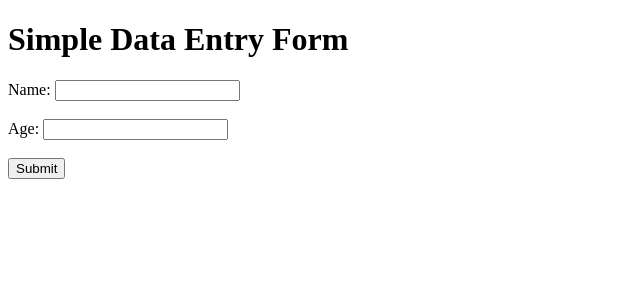
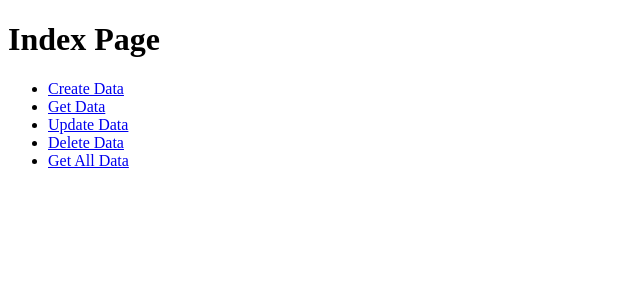
Before and after one commit to hanavy001/LabFinalDocker, a Flask app: page / in a window 1280 px wide. Shown: the top 300 px of the page, without its empty margins (0-640 px from the left). Run offline with Flask 2, Linux system fonts and the light colour scheme.

Commit message:
function work properly still need to style html and change database to online (currently local)

```diff
--- a/server.py
+++ b/server.py
@@ -5,61 +5,98 @@ from bson.objectid import ObjectId
 app = Flask(__name__)
 
 # Connect to MongoDB
-client = MongoClient('mongodb://mongo:27017/')  # Connect to MongoDB service named 'mongo' within Docker network
-db = client['bytehr_database']  # Connect to 'bytehr_database' database
-collection = db['data_collection']  # Access 'data_collection' collection within the database
+client = MongoClient('mongodb://mongo:27017/')
+db = client['bytehr_database']
+collection = db['data_collection']
 
-# Endpoint to render the form
-@app.route('/')
+# Route to display the form for creating data
+@app.route('/create', methods=['GET'])
+def create_page():
+    return render_template('create_data.html')
+
+# Route to handle creation of data
+@app.route('/create', methods=['POST'])
+def create_data():
+    try:
+        data = {
+            'name': request.form['name'],
+            'age': int(request.form['age'])
+        }
+        result = collection.insert_one(data)
+        return "Data created successfully", 201
+    except Exception as e:
+        return str(e), 400
+
+# Route to display the form for getting data by ID
+@app.route('/get', methods=['GET'])
+def get_page():
+    return render_template('get_data.html')
+
+# Route to handle getting data by ID
+@app.route('/get', methods=['POST'])
+def get_data():
+    data_id = request.form['data_id']
+    data = collection.find_one({"_id": ObjectId(data_id)})
+    if data:
+        # Convert ObjectId to string before returning JSON
+        data['_id'] = str(data['_id'])
+        return jsonify(data)
+    else:
+        return jsonify({"error": "Data not found"}), 404
+
+# Route to display the form for updating data by ID
+@app.route('/update', methods=['GET'])
+def update_page():
+    return render_template('update_data.html')
+
+# Route to handle updating data by ID
+@app.route('/update', methods=['POST'])
+def update_data():
+    try:
+        data_id = request.form['data_id']
+        data = {
+            'name': request.form['name'],
+            'age': int(request.form['age'])
+        }
+        result = collection.update_one({"_id": ObjectId(data_id)}, {"$set": data})
+        if result.modified_count:
+            return "Data updated successfully", 204
+        else:
+            return "Data not found", 404
+    except Exception as e:
+        return str(e), 400
+
+# Route to display the form for deleting data by ID
+@app.route('/delete', methods=['GET'])
+def delete_page():
+    return render_template('delete_data.html')
+
+# Route to handle deleting data by ID
+@app.route('/delete', methods=['POST'])
+def delete_data():
+    try:
+        data_id = request.form['data_id']
+        result = collection.delete_one({"_id": ObjectId(data_id)})
+        if result.deleted_count:
+            return "Data deleted successfully", 204
+        else:
+            return "Data not found", 404
+    except Exception as e:
+        return str(e), 400
+
+# Route to display the form for getting all data
+@app.route('/get_all', methods=['GET'])
+def get_all_page():
+    try:
+        all_data = list(collection.find())
+        return render_template('get_all_data.html', all_data=all_data)
+    except Exception as e:
+        return str(e), 400
+
+# Route for the index page
+@app.route('/', methods=['GET'])
 def index():
     return render_template('index.html')
 
-# Endpoint to create data
-@app.route('/data', methods=['POST'])
-def create_data():
-    data = {
-        'name': request.form['name'],
-        'age': int(request.form['age'])
-    }
-    result = collection.insert_one(data)  # Insert data into MongoDB collection
-    return jsonify({"message": "Data created successfully", "_id": str(result.inserted_id)})  # Return response
-
-# Endpoint to get all data
-@app.route('/data', methods=['GET'])
-def get_all_data():
-    data = list(collection.find())  # Retrieve all data from MongoDB collection
-    return jsonify(data)  # Return data as JSON response
-
-# Endpoint to get data by ID
-@app.route('/data/<data_id>', methods=['GET'])
-def get_data(data_id):
-    data = collection.find_one({"_id": ObjectId(data_id)})  # Find data by ID in MongoDB collection
-    if data:
-        return jsonify(data)  # Return data as JSON response
-    else:
-        return jsonify({"error": "Data not found"}), 404  # Return error if data not found
-
-# Endpoint to update data by ID
-@app.route('/data/<data_id>', methods=['PUT'])
-def update_data(data_id):
-    data = {
-        'name': request.form['name'],
-        'age': int(request.form['age'])
-    }
-    result = collection.update_one({"_id": ObjectId(data_id)}, {"$set": data})  # Update data in MongoDB collection
-    if result.modified_count:
-        return jsonify({"message": "Data updated successfully"})
-    else:
-        return jsonify({"error": "Data not found"}), 404  # Return error if data not found
-
-# Endpoint to delete data by ID
-@app.route('/data/<data_id>', methods=['DELETE'])
-def delete_data(data_id):
-    result = collection.delete_one({"_id": ObjectId(data_id)})  # Delete data by ID from MongoDB collection
-    if result.deleted_count:
-        return jsonify({"message": "Data deleted successfully"})
-    else:
-        return jsonify({"error": "Data not found"}), 404  # Return error if data not found
-
 if __name__ == '__main__':
-    app.run(debug=True, host='0.0.0.0')  # Run Flask app in debug mode, listen on all interfaces
+    app.run(debug=True, host='0.0.0.0')
--- a/templates/index.html
+++ b/templates/index.html
@@ -3,16 +3,16 @@
 <head>
     <meta charset="UTF-8">
     <meta name="viewport" content="width=device-width, initial-scale=1.0">
-    <title>Simple Data Entry Form</title>
+    <title>Index Page</title>
 </head>
 <body>
-    <h1>Simple Data Entry Form</h1>
-    <form action="/data" method="POST">
-        <label for="name">Name:</label>
-        <input type="text" id="name" name="name" required><br><br>
-        <label for="age">Age:</label>
-        <input type="number" id="age" name="age" required><br><br>
-        <button type="submit">Submit</button>
-    </form>
+    <h1>Index Page</h1>
+    <ul>
+        <li><a href="/create">Create Data</a></li>
+        <li><a href="/get">Get Data</a></li>
+        <li><a href="/update">Update Data</a></li>
+        <li><a href="/delete">Delete Data</a></li>
+        <li><a href="/get_all">Get All Data</a></li>
+    </ul>
 </body>
 </html>
```
Also changed, not shown: templates/create_data.html (added, +18 -0 lines), templates/delete_data.html (added, +16 -0 lines), templates/get_all_data.html (added, +41 -0 lines), templates/get_data.html (added, +16 -0 lines), templates/update_data.html (added, +20 -0 lines).
